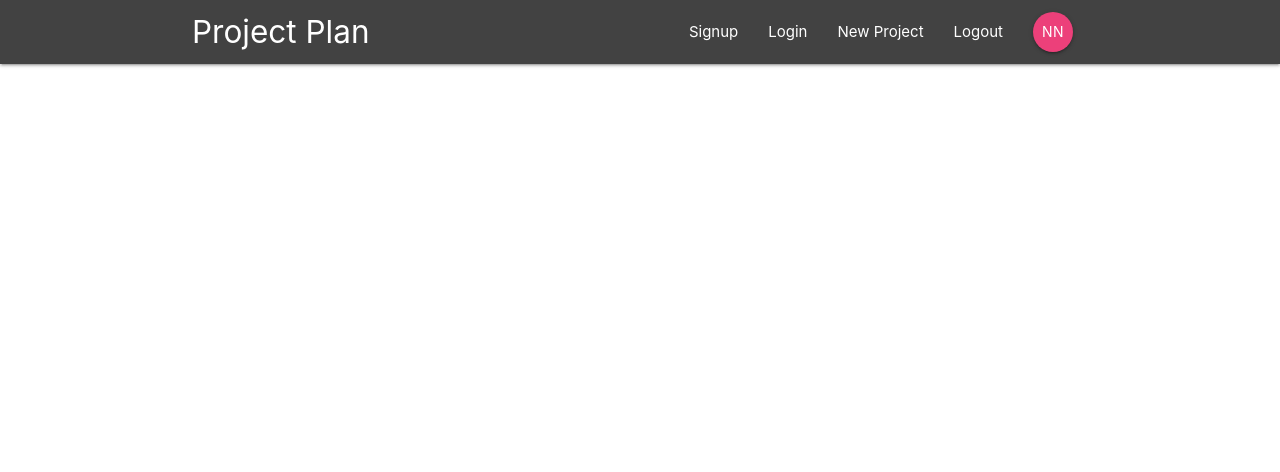
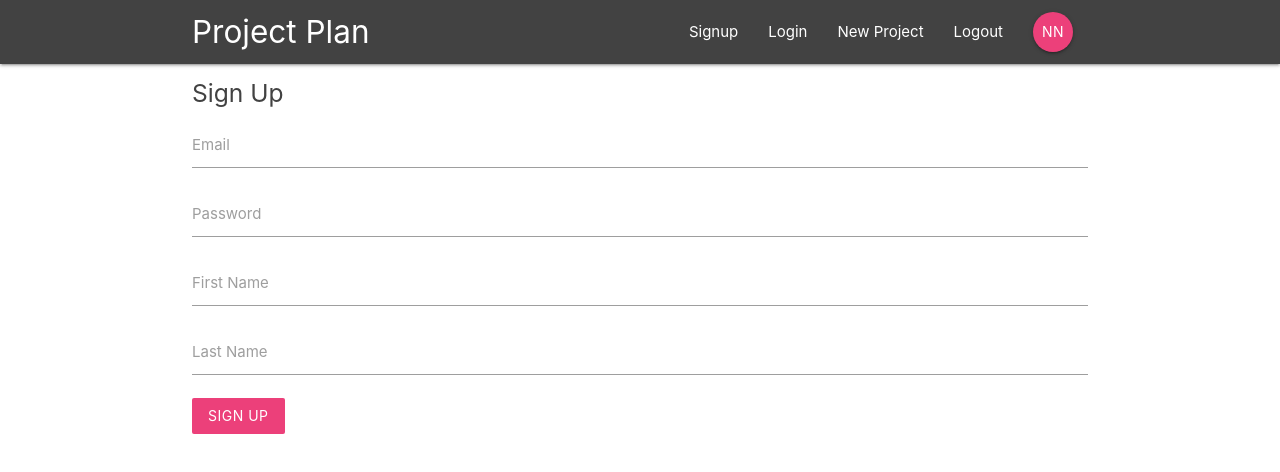
Before and after one commit to vinodjoseph91/React-Redux-Firebase, a React (Create React App) app in the folder sample-project-manager/: page /signup in a window 1280 px wide. Shown: the top 472 px of the page. Built offline with nearby package versions, Linux system fonts and the light colour scheme.

Commit message:
Added SignUp component and its route

```diff
--- a/sample-project-manager/src/App.js
+++ b/sample-project-manager/src/App.js
@@ -4,6 +4,7 @@ import Navbar from './components/layout/Navbar';
 import Dashboard from './components/dashboard/Dashboard';
 import ProjectDetails from './components/projects/ProjectDetails';
 import SignIn from './components/auth/SignIn';
+import SignUp from './components/auth/SignUp';
 
 class App extends Component {
   render() {
@@ -15,6 +16,7 @@ class App extends Component {
             <Route exact path='/' component={Dashboard} />
             <Route path='/project/:id' component={ProjectDetails} />
             <Route path='/signin' component={SignIn} />
+            <Route path='/signup' component={SignUp} />
           </Switch>
         </div>
       </BrowserRouter>
--- a/sample-project-manager/src/components/auth/SignUp.js
+++ b/sample-project-manager/src/components/auth/SignUp.js
@@ -0,0 +1,52 @@
+import React, { Component } from 'react'
+
+class SignUp extends Component {
+    state = {
+        email: '',
+        password: '',
+        firstName: '',
+        lastName: ''
+    };
+
+    handleChange = (e) => {
+        this.setState({
+            [e.target.id]: e.target.value
+        })
+    }
+
+    handleSubmit = (e) => {
+        e.preventDefault();
+        console.log(this.state);
+    }
+
+    render() {
+        return (
+            <div className="container">
+                <form className="white" onSubmit={this.handleSubmit}>
+                    <h5 className="grey-text text-darken-3">Sign Up</h5>
+                    <div className="input-field">
+                        <label htmlFor="email"> Email</label>
+                        <input type="email" id="email" onChange={this.handleChange} />
+                    </div>
+                    <div className="input-field">
+                        <label htmlFor="password">Password</label>
+                        <input type="password" id="password" onChange={this.handleChange} />
+                    </div>
+                    <div className="input-field">
+                        <label htmlFor="firstName"> First Name</label>
+                        <input type="text" id="firstName" onChange={this.handleChange} />
+                    </div>
+                    <div className="input-field">
+                        <label htmlFor="lastName"> Last Name</label>
+                        <input type="text" id="lastName" onChange={this.handleChange} />
+                    </div>
+                    <div className="input-field">
+                        <button className="btn pink lighten-1 z-depth-0">Sign Up</button>
+                    </div>
+                </form>
+            </div>
+        )
+    }
+}
+
+export default SignUp
```
